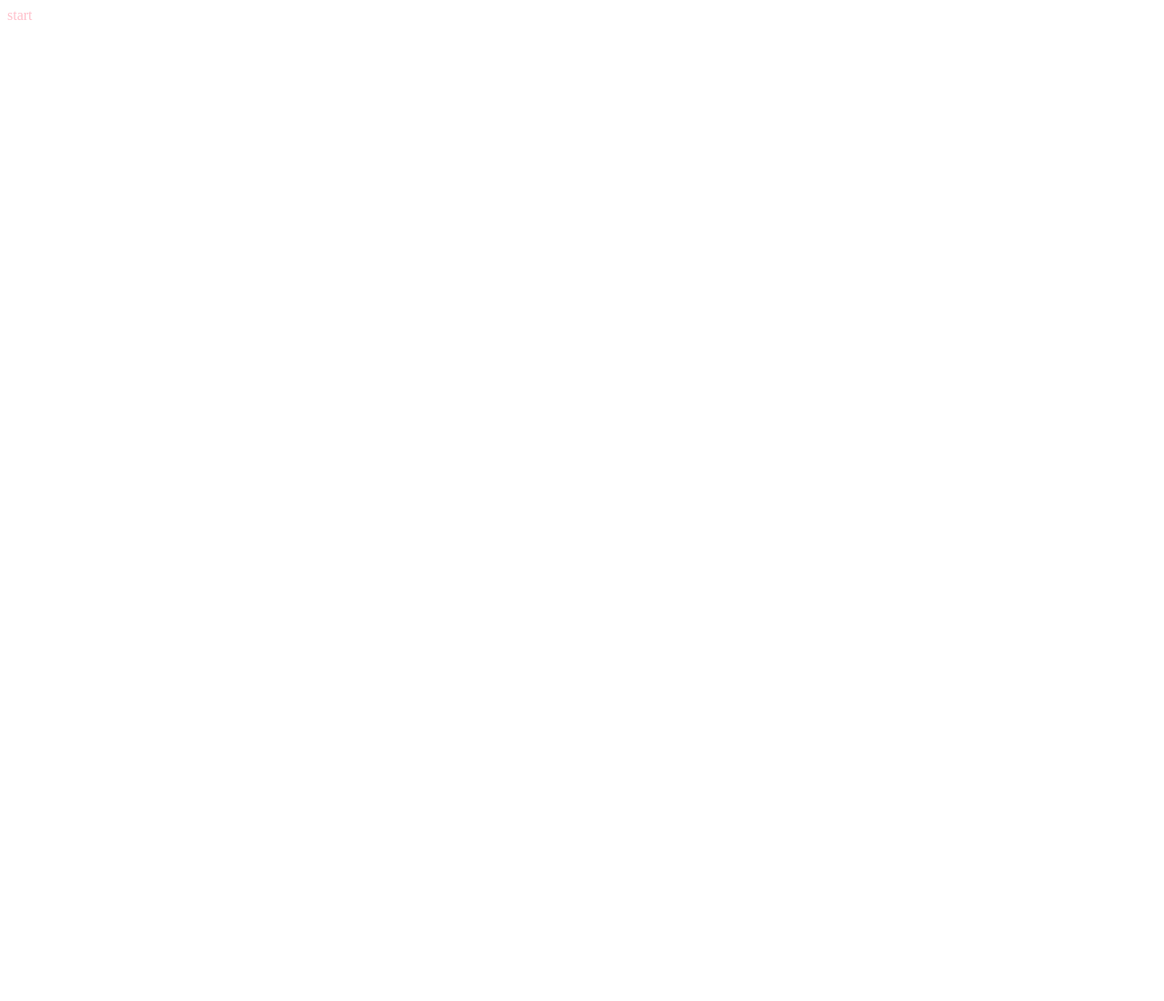
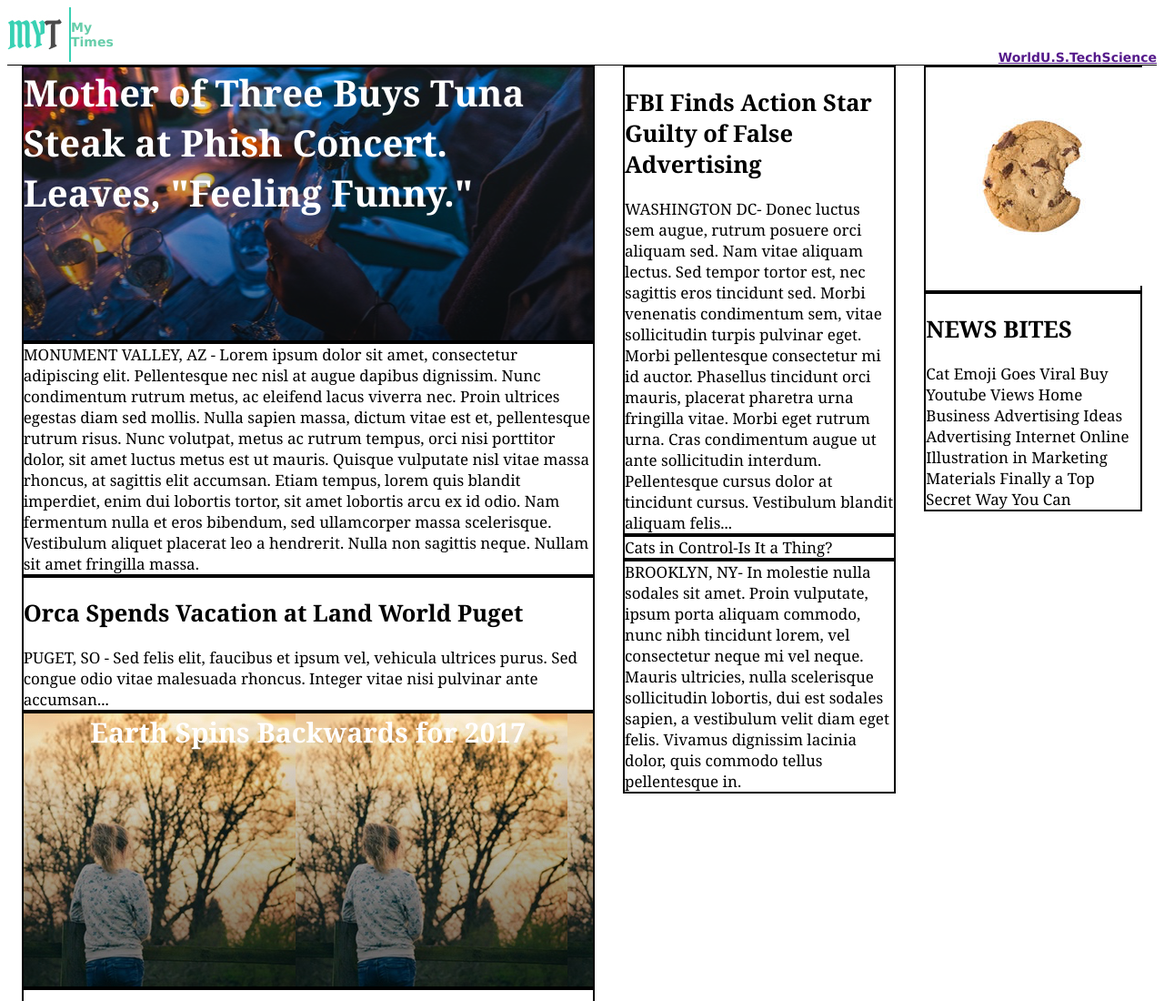
Before and after one commit to steelcurtainx5/MyTimes, a plain HTML site: page index.html in a window 1280 px wide. Shown: the top 1100 px of the page at 91% size. Before the commit the page ends 800 px from the top, so only its background shows below. Drawn offline with Linux system fonts and the light colour scheme.

Commit message:
Fixed most problems

```diff
--- a/index.html
+++ b/index.html
@@ -3,9 +3,36 @@
   <head>
     <meta charset="utf-8">
     <title>My Times</title>
-    <link href="./resources/css/style.css" type="text/css" rel="stylesheet">
+    <link href="./resources/css/style.css" rel="stylesheet" type="text/css">
   </head>
   <body>
-start
+    <div class="header">
+      <div>
+      <img src="./resources/images/img-myt-logo.jpg" />
+    </div>
+      <div><p>My Times</p></div>
+      <nav><a href="">World</a> <a href="">U.S.</a> <a href="">Tech</a> <a href="">Science</a></nav>
+    </div>
+    <div class="columns">
+      <div class="column large">
+        <div class="mom">Mother of Three Buys Tuna Steak at Phish Concert. Leaves, "Feeling Funny."</div>
+        <div class="a">MONUMENT VALLEY, AZ - Lorem ipsum dolor sit amet, consectetur adipiscing elit. Pellentesque nec nisl at augue dapibus dignissim. Nunc condimentum rutrum metus, ac eleifend lacus viverra nec. Proin ultrices egestas diam sed mollis. Nulla sapien massa, dictum vitae est et, pellentesque rutrum risus. Nunc volutpat, metus ac rutrum tempus, orci nisi porttitor dolor, sit amet luctus metus est ut mauris. Quisque vulputate nisl vitae massa rhoncus, at sagittis elit   accumsan.     Etiam tempus, lorem quis blandit imperdiet, enim dui lobortis tortor, sit amet lobortis arcu ex id odio. Nam fermentum nulla et eros bibendum, sed ullamcorper massa scelerisque. Vestibulum aliquet placerat leo a hendrerit. Nulla non sagittis neque. Nullam sit amet fringilla massa.</div>
+        <div class="b"><h2>Orca Spends Vacation at Land World Puget</h2>PUGET, SO - Sed felis elit, faucibus et ipsum vel, vehicula ultrices purus. Sed congue odio vitae malesuada rhoncus. Integer vitae nisi pulvinar ante accumsan...</div>
+        <div class="c">Earth Spins Backwards for 2017</div>
+        <div class="d"><h3>Burger for Breakfast: How Early is too Early?</h3>Mew York, MY—Interdum et malesuada fames ac ante ipsum primis in faucibus. Pellentesque id quam facilisis, ultrices ante ut, rutrum enim. Praesent eu nisl erat.Burger for Breakfast: How Early is too Early?
+         Mew York, MY—Interdum et malesuada fames ac ante ipsum primis in faucibus. Pellentesque id quam facilisis, ultrices ante ut, rutrum enim. Praesent eu nisl erat.</div>
+        <div class="e">Research Shows Cameras Erase Memory</div>
+      </div>
+      <div class="column medium">
+        <div class="f"><h2>FBI Finds Action Star Guilty of False Advertising</h2>
+         WASHINGTON DC- Donec luctus sem augue, rutrum posuere orci aliquam sed. Nam vitae aliquam lectus. Sed tempor tortor est, nec sagittis eros tincidunt sed. Morbi venenatis condimentum sem, vitae sollicitudin turpis pulvinar eget. Morbi pellentesque consectetur mi id auctor. Phasellus tincidunt orci mauris, placerat pharetra urna fringilla vitae. Morbi eget rutrum urna. Cras condimentum augue ut ante sollicitudin interdum. Pellentesque cursus dolor at tincidunt cursus. Vestibulum blandit aliquam felis...</div>
+        <div class="g">Cats in Control-Is It a Thing?</div>
+        <div class="h">BROOKLYN, NY- In molestie nulla sodales sit amet. Proin vulputate, ipsum porta aliquam commodo, nunc nibh tincidunt lorem, vel consectetur neque mi vel neque. Mauris ultricies, nulla scelerisque sollicitudin lobortis, dui est sodales sapien, a vestibulum velit diam eget felis. Vivamus dignissim lacinia dolor, quis commodo tellus pellentesque in.</div>
+      </div>
+      <div class="column small">
+        <div class="i"><img src="./resources/images/img-news-bite.png"></div>
+        <div class="j"><h2>NEWS BITES</h2>Cat Emoji Goes Viral Buy Youtube Views Home Business Advertising Ideas Advertising Internet Online Illustration in Marketing Materials Finally a Top Secret Way You Can</div>
+      </div>
+    </div>
   </body>
 </html>
--- a/resources/css/style.css
+++ b/resources/css/style.css
@@ -1,3 +1,86 @@
-html {
-  color: pink;
+.header {
+  display: flex;
+  width: 100%;
+  font-family: Verdana;
+  font-size: 14px;
+  font-weight: bold;
+  border-bottom: solid 1px black;
+  }
+.header p {
+  color: MediumAquamarine;
+    }
+.header nav {
+  display: flex;
+  width: 100%;
+  justify-content: flex-end;
+  align-items: flex-end;
+  }
+  .columns {
+    display: flex;
+    justify-content: space-around;
+  }
+  .column.large {
+    width: 630px;
+  }
+  .column.medium {
+    width: 300px;
+  }
+  .column.small {
+    width: 240px;
+  }
+  .story{
+    border: solid 2px black;
+  }
+.mom {
+  border: solid 2px black;
+  background-image: url("../images/img-story-main.png");
+  height: 300px;
+  font-size: 40px !important;
+  }
+.a {
+  border: solid 2px black;
 }
+.b {
+  border: solid 2px black;
+}
+.c {
+  border: solid 2px black;
+  background-image: url("../images/img-story-2.png");
+  height: 300px;
+  text-align: center;
+  }
+.d {
+  border: solid 2px black;
+}
+.e {
+  border: solid 2px black;
+  background-image: url("../images/img-story-3.png");
+  height: 300px;
+  text-align: center;
+}
+.f {
+  border: solid 2px black;
+}
+.g {
+  border: solid 2px black;
+  }
+.h {
+  border: solid 2px black;
+}
+.i {
+  border: solid 2px black;
+}
+.j {
+  border: solid 2px black;
+}
+.a, .b, .d, .e, .f, .g, .h, .i, .j {
+  font-family: Georgia;
+  font-size: 17px;
+  color: black;
+}
+.mom, .c, .e {
+  font-family: Georgia;
+  font-size: 30px;
+  color: White;
+  font-weight: bold;
+}
```
